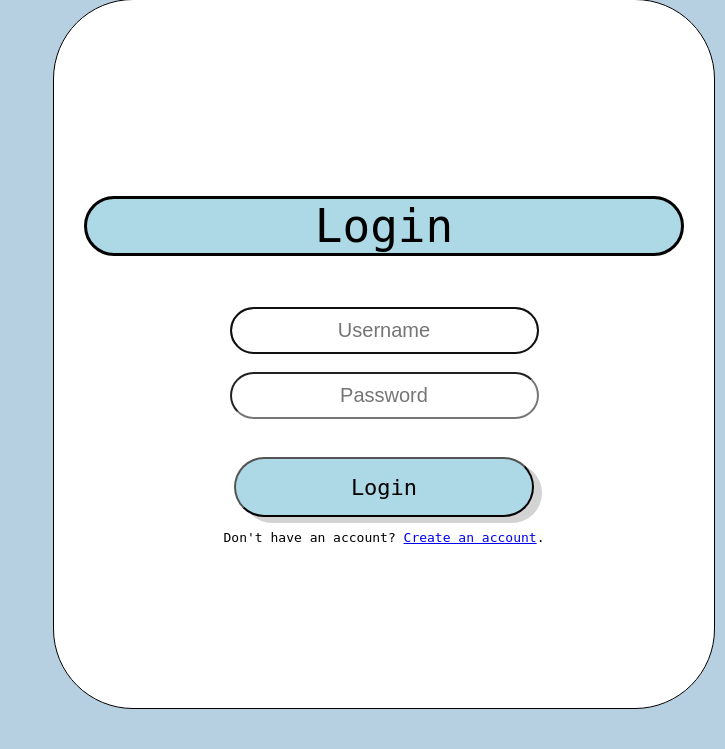
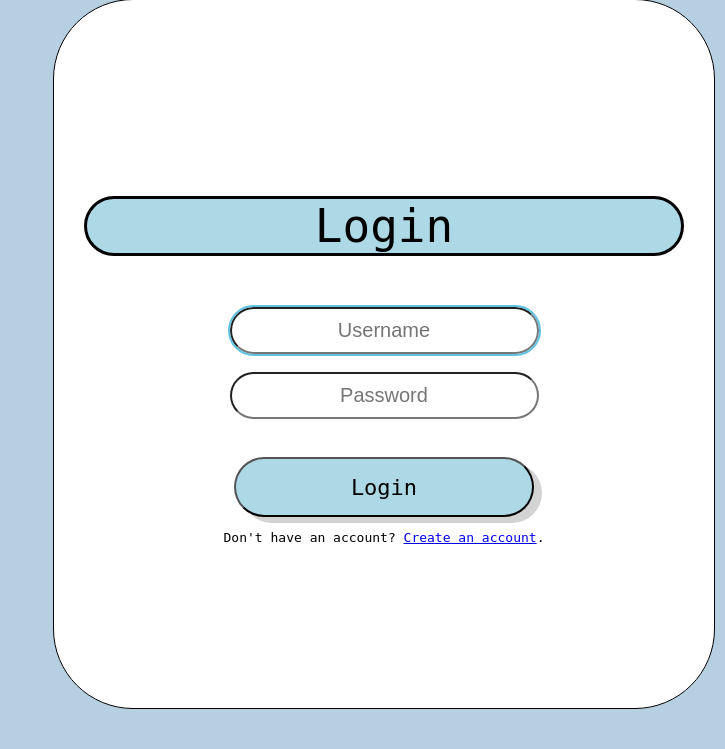
Before and after one commit to MckCieply/Warehouse-Managment, a Django app: page /login in a window 1280 px wide, with the restyled element focused. Shown: the part 51-800 px from the top of the page, without its empty margins (555-1280 px from the left). Run offline with Django 4.2, Linux system fonts and the light colour scheme.

Commit message:
adding outline on focus

```diff
--- a/warehouse/management/static/css/main.css
+++ b/warehouse/management/static/css/main.css
@@ -56,3 +56,6 @@ input{
     font-size:20px;
     padding: 10px 20px;
 }
+input:focus{
+    outline: 2px solid rgb(98, 194, 226);
+}
```
